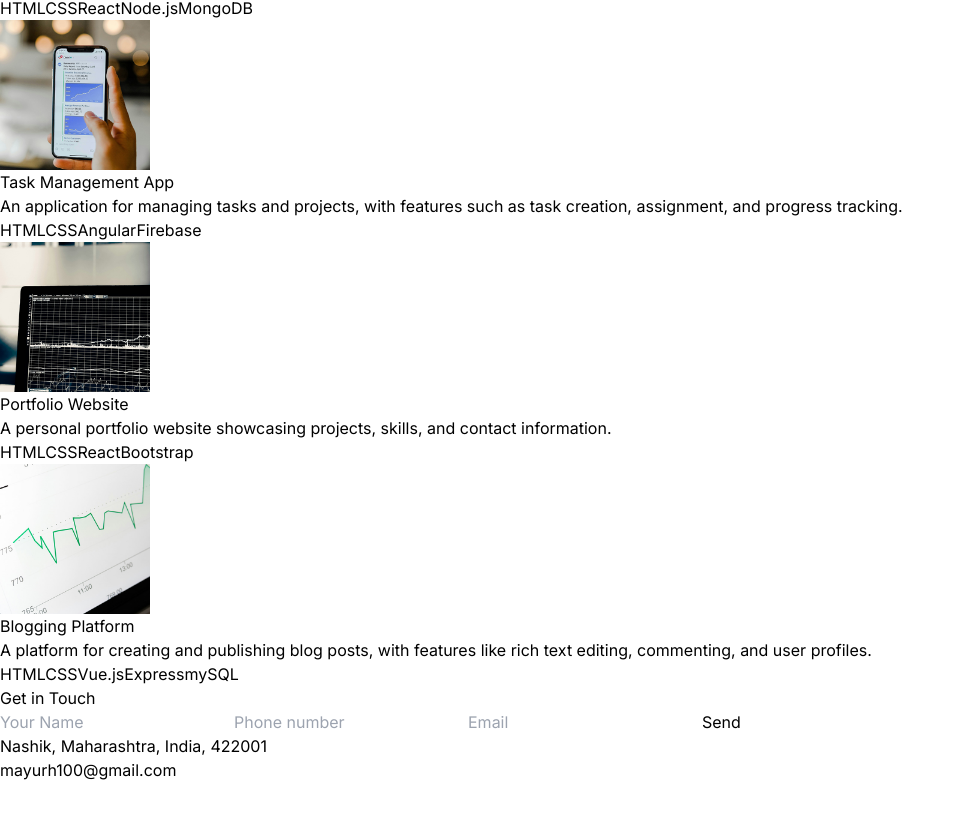
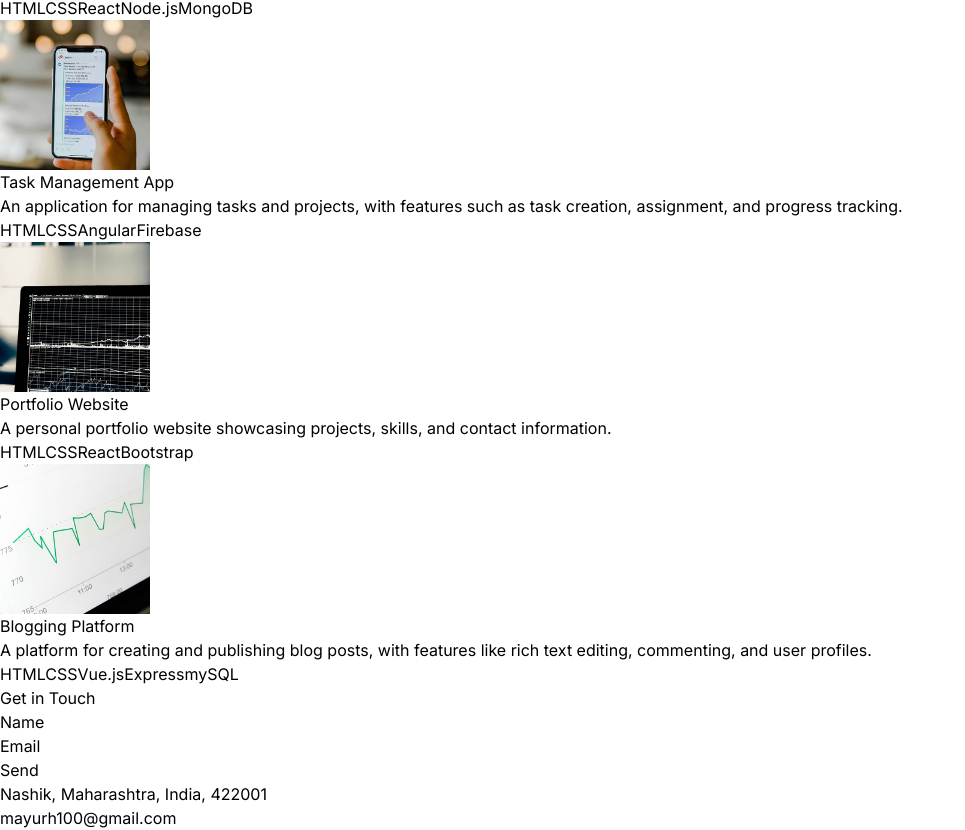
Before and after one commit to mayurhedaoo100/my-portfolio, a React (Vite) app: page / in a window 1280 px wide. Shown: the part 2828-3658 px from the top of the page, without its empty margins (0-965 px from the left). Before the commit the page ends 3610 px from the top, so only its background shows below. Built offline with nearby package versions, Linux system fonts and the light colour scheme.

Commit message:
"Simplified contact form layout and styling"

```diff
--- a/src/components/Contact.jsx
+++ b/src/components/Contact.jsx
@@ -10,41 +10,16 @@
             transition={{duration: 0.5}}
             className="my-10 text-center text-4xl">Get in Touch</motion.h2>
 
-<form name="contact" method="POST" netlify action="/thank-you"
- class="max-w-lg mx-auto p-6">
-<input type="hidden" name="form-name" value="contact" />
-    <input
-      type="text"
-      id="name"
-      name="name"
-      placeholder="Your Name"
-      required
-      class="w-full font-thin mb-3 px-4 py-2 border bg-transparent border-neutral-700 rounded-md focus:outline-none focus:ring-2 focus:ring-neutral-700"
-    />
-
-<input
-      type="tel"
-      id="phone"
-      name="phone"
-      placeholder="Phone number"
-      class="w-full font-thin mb-3 px-4 py-2 border bg-transparent border-neutral-700 rounded-md focus:outline-none focus:ring-2 focus:ring-neutral-700"
-    />
-
-    <input
-      type="email"
-      id="email"
-      name="email"
-      placeholder="Email"
-      required
-      class="w-full font-thin mb-4 px-4 py-2 border bg-transparent border-neutral-700 rounded-md focus:outline-none focus:ring-2 focus:ring-neutral-700"
-    />
-
-  <button
-    type="submit"
-    class="w-full py-2 bg-black text-white font-thin rounded-md hover:bg-neutral-900 transition duration-200"
-  >
-    Send
-  </button>
+<form name="contact" netlify>
+  <p>
+    <label>Name <input type="text" name="name" /></label>
+  </p>
+  <p>
+    <label>Email <input type="email" name="email" /></label>
+  </p>
+  <p>
+    <button type="submit">Send</button>
+  </p>
 </form>
 
 
```
